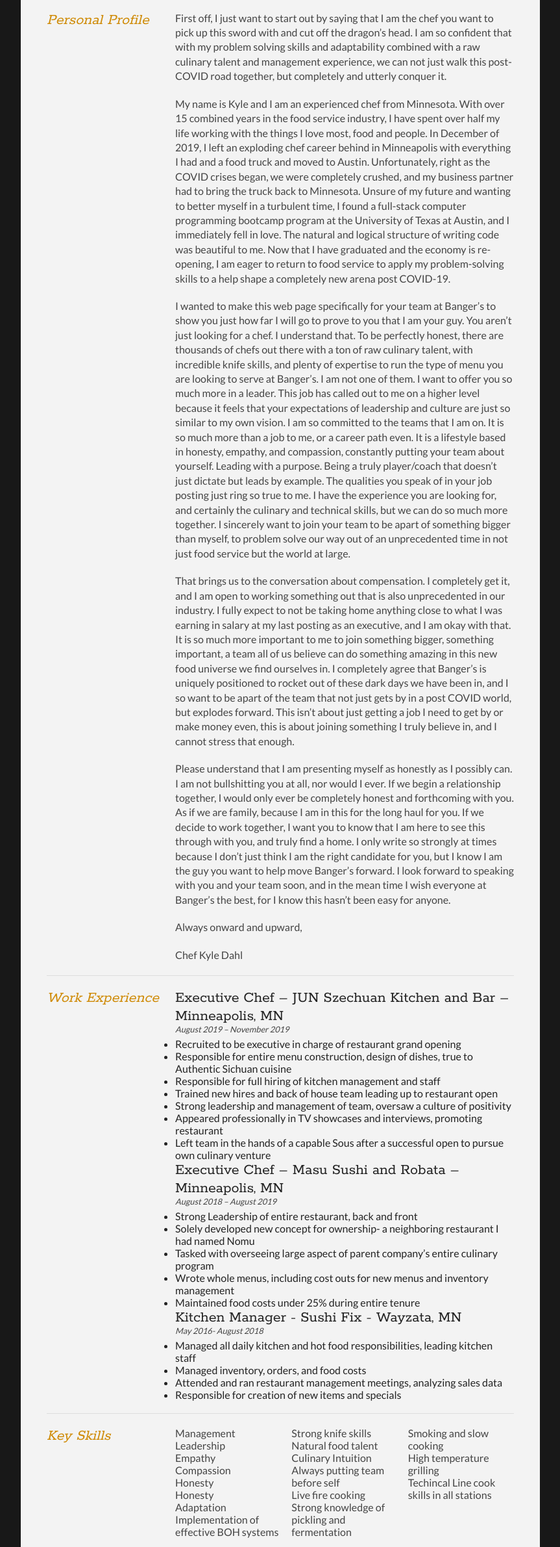
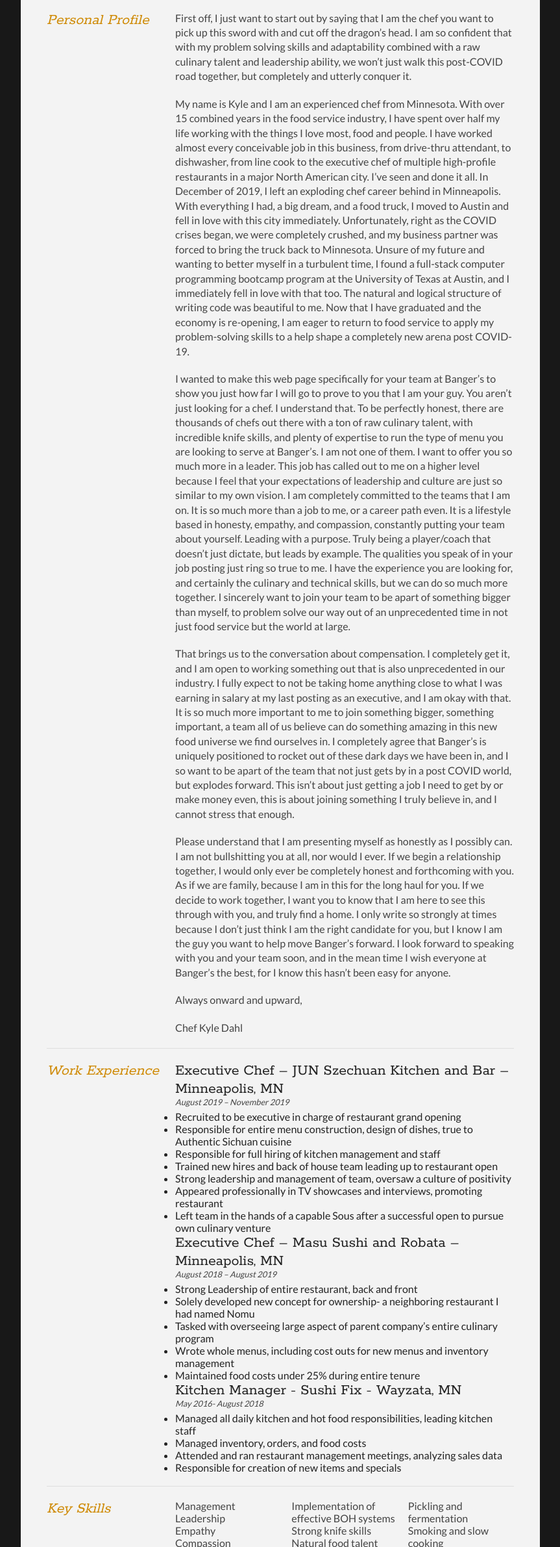
Before and after one commit to kyledahl201/Bangers-ChefKyleDahl, a plain HTML site: page index.html in a window 1280 px wide. Shown: the part 210-2591 px from the top of the page at 65% size, without its empty margins (208-1071 px from the left). Drawn offline with Linux system fonts and the light colour scheme.

Commit message:
final edit

```diff
--- a/index.html
+++ b/index.html
@@ -29,7 +29,7 @@
 		<div id="contactDetails" class="quickFade delayFour">
 			<ul>
 				<li>e: <a href="mailto:kyle.dahl201@gmail.com" target="_blank">kyle.dahl201@gmail.com</a></li>
-				<li>w: <a href="https://www.instagram.com/chefkyledahl/">Instagram</a></li>
+				<li>w: <a href="https://www.instagram.com/chefkyledahl/" target="_blank">Instagram</a></li>
 				<li>m: 612-430-1271</li>
 			</ul>
 		</div>
@@ -44,11 +44,11 @@
 				</div>
 
 				<div class="sectionContent">
-					<p>First off, I just want to start out by saying that I am the chef you want to pick up this sword with and cut off the dragon’s head.  I am so confident that with my problem solving skills and adaptability combined with a raw culinary talent and management experience, we can not just walk this post-COVID road together, but completely and utterly conquer it.</p>
+					<p>First off, I just want to start out by saying that I am the chef you want to pick up this sword with and cut off the dragon’s head.  I am so confident that with my problem solving skills and adaptability combined with a raw culinary talent and leadership ability, we won’t just walk this post-COVID road together, but completely and utterly conquer it.</p>
 
-					<p> My name is Kyle and I am an experienced chef from Minnesota. With over 15 combined years in the food service industry, I have spent over half my life working with the things I love most, food and people. In December of 2019, I left an exploding chef career behind in Minneapolis with everything I had and a food truck and moved to Austin. Unfortunately, right as the COVID crises began, we were completely crushed, and my business partner had to bring the truck back to Minnesota. Unsure of my future and wanting to better myself in a turbulent time, I found a full-stack computer programming bootcamp program at the University of Texas at Austin, and I immediately fell in love. The natural and logical structure of writing code was beautiful to me. Now that I have graduated and the economy is re-opening, I am eager to return to food service to apply my problem-solving skills to a help shape a completely new arena post COVID-19.</p>
+					<p> My name is Kyle and I am an experienced chef from Minnesota. With over 15 combined years in the food service industry, I have spent over half my life working with the things I love most, food and people.  I have worked almost every conceivable job in this business, from drive-thru attendant, to dishwasher, from line cook to the executive chef of multiple high-profile restaurants in a major North American city. I’ve seen and done it all.  In December of 2019, I left an exploding chef career behind in Minneapolis.  With everything I had,  a big dream, and a food truck, I moved to Austin and fell in love with this city immediately. Unfortunately, right as the COVID crises began, we were completely crushed, and my business partner was forced to bring the truck back to Minnesota. Unsure of my future and wanting to better myself in a turbulent time, I found a full-stack computer programming bootcamp program at the University of Texas at Austin, and I immediately fell in love with that too. The natural and logical structure of writing code was beautiful to me. Now that I have graduated and the economy is re-opening, I am eager to return to food service to apply my problem-solving skills to a help shape a completely new arena post COVID-19.</p>
 
-					<p>I wanted to make this web page specifically for your team at Banger’s to show you just how far I will go to prove to you that I am your guy.  You aren’t just looking for a chef.  I understand that.  To be perfectly honest, there are thousands of chefs out there with a ton of raw culinary talent, with incredible knife skills, and plenty of expertise to run the type of menu you are looking to serve at Banger’s.  I am not one of them.  I want to offer you so much more in a leader.  This job has called out to me on a higher level because it feels that your expectations of leadership and culture are just so similar to my own vision.  I am so committed to the teams that I am on.  It is so much more than a job to me, or a career path even.  It is a lifestyle based in honesty, empathy, and compassion, constantly putting your team about yourself.  Leading with a purpose.  Being a truly player/coach that doesn’t just dictate but leads by example. The qualities you speak of in your job posting just ring so true to me.  I have the experience you are looking for, and certainly the culinary and technical skills, but we can do so much more together.  I sincerely want to join your team to be apart of something bigger than myself, to problem solve our way out of an unprecedented time in not just food service but the world at large.</p>
+					<p>I wanted to make this web page specifically for your team at Banger’s to show you just how far I will go to prove to you that I am your guy.  You aren’t just looking for a chef.  I understand that.  To be perfectly honest, there are thousands of chefs out there with a ton of raw culinary talent, with incredible knife skills, and plenty of expertise to run the type of menu you are looking to serve at Banger’s.  I am not one of them.  I want to offer you so much more in a leader.  This job has called out to me on a higher level because I feel that your expectations of leadership and culture are just so similar to my own vision.  I am completely committed to the teams that I am on.  It is so much more than a job to me, or a career path even.  It is a lifestyle based in honesty, empathy, and compassion, constantly putting your team about yourself.  Leading with a purpose. Truly being a player/coach that doesn’t just dictate, but leads by example. The qualities you speak of in your job posting just ring so true to me.  I have the experience you are looking for, and certainly the culinary and technical skills, but we can do so much more together.  I sincerely want to join your team to be apart of something bigger than myself, to problem solve our way out of an unprecedented time in not just food service but the world at large.</p>
 
 					<p>That brings us to the conversation about compensation.  I completely get it, and I am open to working something out that is also unprecedented in our industry.  I fully expect to not be taking home anything close to what I was earning in salary at my last posting as an executive, and I am okay with that.  It is so much more important to me to join something bigger, something important, a team all of us believe can do something amazing in this new food universe we find ourselves in.  I completely agree that Banger’s is uniquely positioned to rocket out of these dark days we have been in, and I so want to be apart of the team that not just gets by in a post COVID world, but explodes forward.   This isn’t about just getting a job I need to get by or make money even, this is about joining something I truly believe in, and I cannot stress that enough.</p>
 
@@ -123,7 +123,7 @@
 					<li>Empathy</li>
 					<li>Compassion</li>
 					<li>Honesty</li>
-					<li>Honesty</li>
+					<li>Joyful heart</li>
 					<li>Adaptation</li>
 					<li>Implementation of effective BOH systems</li>
 					<li>Strong knife skills</li>
@@ -131,7 +131,7 @@
 					<li>Culinary Intuition</li>
 					<li>Always putting team before self</li>
 					<li>Live fire cooking</li>
-					<li>Strong knowledge of pickling and fermentation</li>
+					<li>Pickling and fermentation</li>
 					<li>Smoking and slow cooking</li>
 					<li>High temperature grilling</li>
 					<li>Techincal Line cook skills in all stations</li>
```
